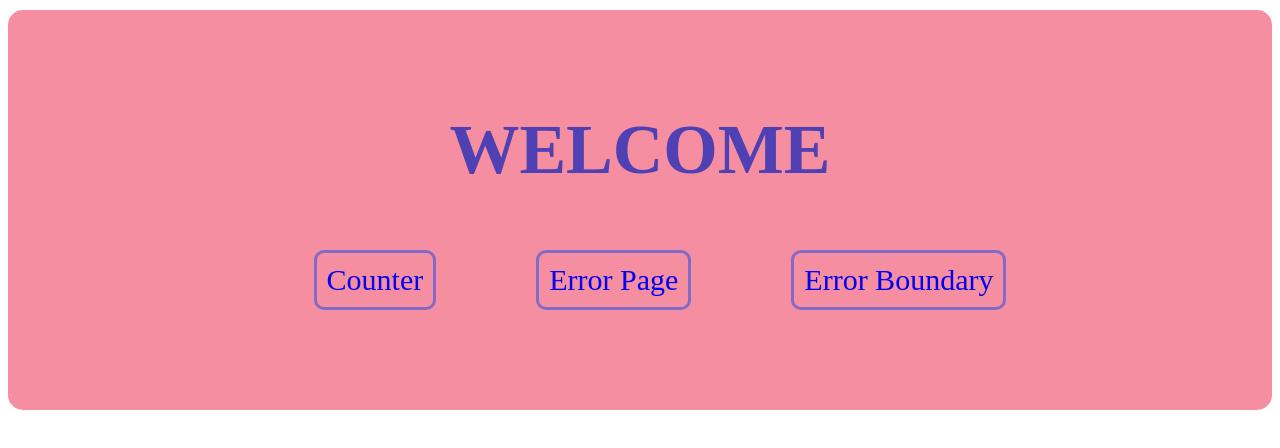
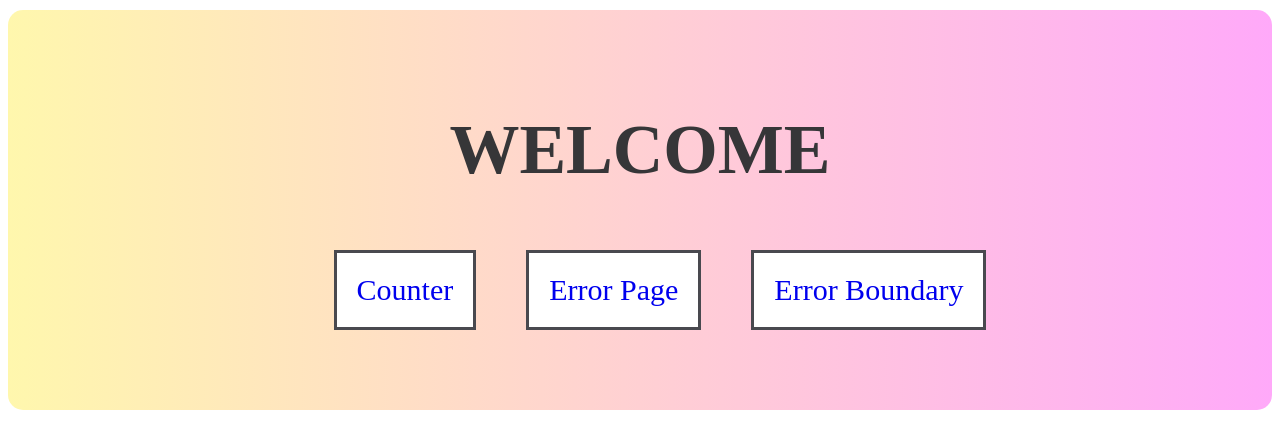
Before and after one commit to toluajanaku/My-Second-Semester-Exam, a React (Create React App) app: page / in a window 1280 px wide. Shown: the top 448 px of the page. Built offline with nearby package versions, Linux system fonts and the light colour scheme.

Commit message:
Update styles.css
background color, border styling

```diff
--- a/src/styles.css
+++ b/src/styles.css
@@ -1,6 +1,6 @@
 .welcome {
   font-size: 70px;
-  color: rgba(79, 64, 179, 1);
+  color: #363638;
   padding-top: 100px;
   margin: 0 auto;
   display: flex;
@@ -8,7 +8,7 @@
   align-items: center;
 }
 .home {
-  background-color: rgba(239, 68, 98, 0.6);
+  background: linear-gradient(90deg, rgb(255, 247, 173) 0%, rgb(255, 169, 249) 100%);
   border-radius: 15px;
   margin-top: 10px;
   height: 400px;
@@ -44,7 +44,7 @@ ul {
   padding-top: 60px;
   display: flex;
   flex-direction: row;
-  gap: 100px;
+  gap: 50px;
   justify-content: center;
   align-items: center;
   margin: 0 auto;
@@ -53,9 +53,9 @@ ul {
 li {
   text-decoration: none;
   font-size: 30px;
-  border: solid rgb(97 95 211 / 76%);
-  border-radius: 10px;
-  padding: 10px;
+  border: solid rgb(17 17 24 / 76%);
+  padding: 20px;
+  background-color: white;
 }
 nav {
   text-decoration: none;
```
